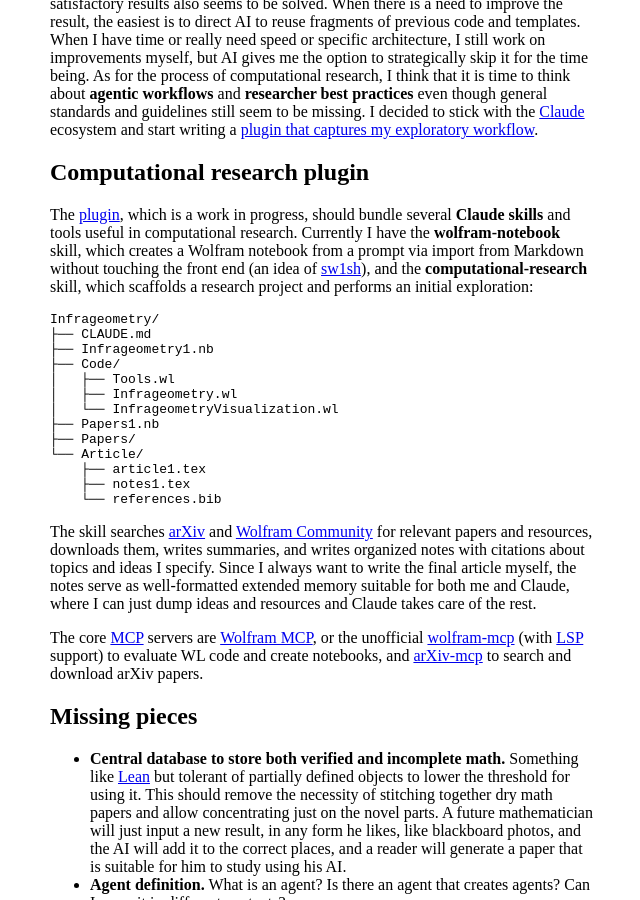
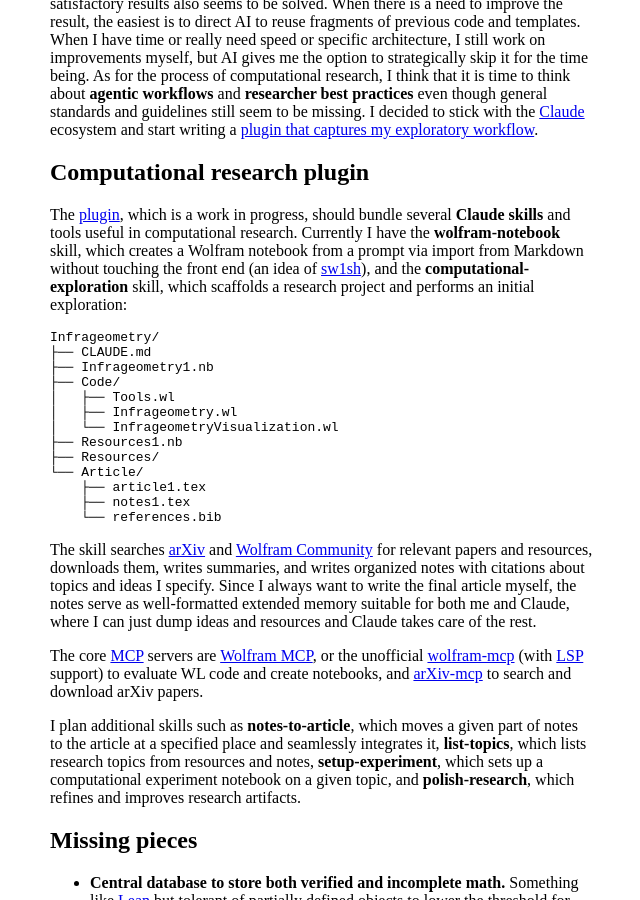
Before and after one commit to p135246/p135246.github.io, a Jekyll site: the page built from Wolfram/_posts/2026-03-04-ai-assisted-computational-research.md, in a window 1280 px wide and 900 px high, scrolled down 822 px. Shown: the whole window, without its empty margins (318-958 px from the left). Built offline with Jekyll 4.4.1, drawn with Linux system fonts in a browser that asks for light colours; our own code applies the rules of GitHub Pages for plain Markdown files; comment, search, counter and statistics services are not loaded.

Commit message:
Update computational research blog post

````diff
--- a/Wolfram/_posts/2026-03-04-ai-assisted-computational-research.md
+++ b/Wolfram/_posts/2026-03-04-ai-assisted-computational-research.md
@@ -21,7 +21,7 @@ Coding prototypes to get from A to B fast without having to dig deep and with sa
 
 ## Computational research plugin
 
-The [plugin][comp-research], which is a work in progress, should bundle several **Claude skills** and tools useful in computational research. Currently I have the **wolfram-notebook** skill, which creates a Wolfram notebook from a prompt via import from Markdown without touching the front end (an idea of [sw1sh](https://github.com/sw1sh)), and the **computational-research** skill, which scaffolds a research project and performs an initial exploration:
+The [plugin][comp-research], which is a work in progress, should bundle several **Claude skills** and tools useful in computational research. Currently I have the **wolfram-notebook** skill, which creates a Wolfram notebook from a prompt via import from Markdown without touching the front end (an idea of [sw1sh](https://github.com/sw1sh)), and the **computational-exploration** skill, which scaffolds a research project and performs an initial exploration:
 
 ```
 Infrageometry/
@@ -31,8 +31,8 @@ Infrageometry/
 │   ├── Tools.wl
 │   ├── Infrageometry.wl
 │   └── InfrageometryVisualization.wl
-├── Papers1.nb
-├── Papers/
+├── Resources1.nb
+├── Resources/
 └── Article/
     ├── article1.tex
     ├── notes1.tex
@@ -42,6 +42,8 @@ Infrageometry/
 The skill searches [arXiv][arxiv] and [Wolfram Community][wolfram-community] for relevant papers and resources, downloads them, writes summaries, and writes organized notes with citations about topics and ideas I specify. Since I always want to write the final article myself, the notes serve as well-formatted extended memory suitable for both me and Claude, where I can just dump ideas and resources and Claude takes care of the rest.
 
 The core [MCP][mcp] servers are [Wolfram MCP][wolfram-mcp], or the unofficial [wolfram-mcp][wolfram-mcp-sw1sh] (with [LSP][lsp] support) to evaluate WL code and create notebooks, and [arXiv-mcp][arxiv-mcp] to search and download arXiv papers.
+
+I plan additional skills such as **notes-to-article**, which moves a given part of notes to the article at a specified place and seamlessly integrates it, **list-topics**, which lists research topics from resources and notes, **setup-experiment**, which sets up a computational experiment notebook on a given topic, and **polish-research**, which refines and improves research artifacts.
 
 ## Missing pieces
 
````
